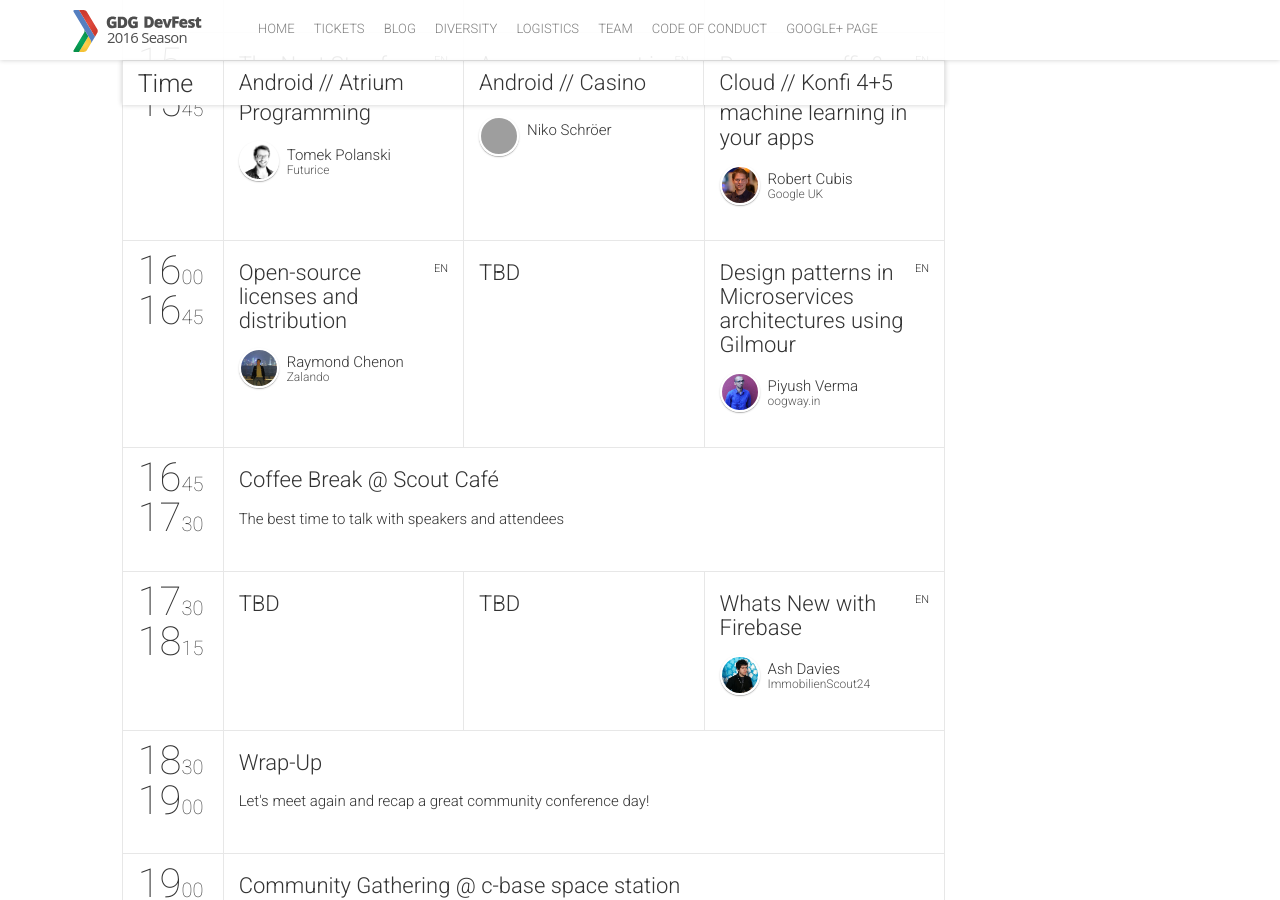
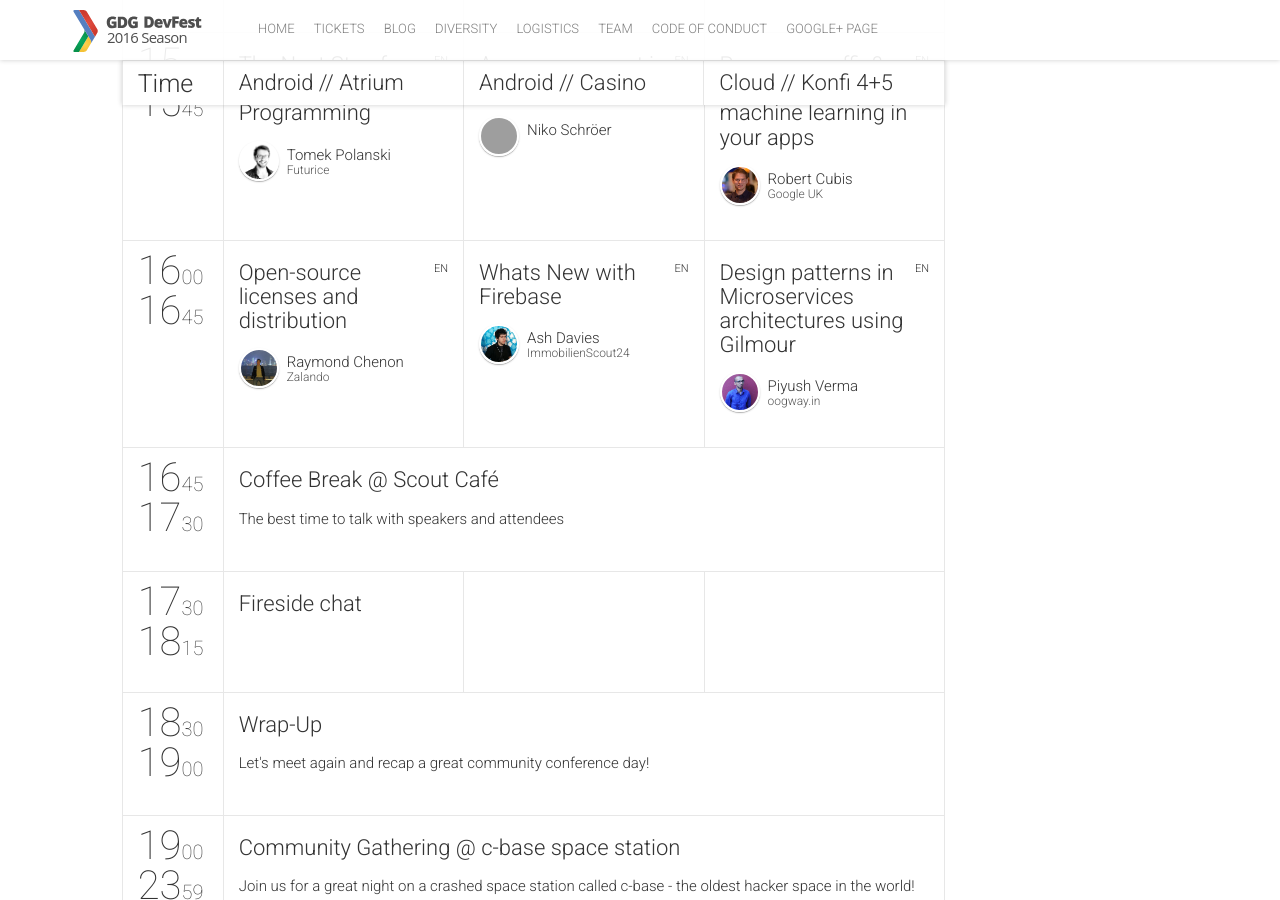
Before and after one commit to devfest-berlin/2016.devfest-berlin.de, a Jekyll site: the page built from schedule.html, in a window 1280 px wide and 900 px high, scrolled down 2617 px. Built offline with Jekyll 4.4.1, drawn with Linux system fonts in a browser that asks for light colours; nearby versions of some CDN libraries; comment, search, counter and statistics services are not loaded; grey boxes are pictures that could not be loaded.

Commit message:
Added Fireside Chat

```diff
--- a/_data/schedule.yml
+++ b/_data/schedule.yml
@@ -83,7 +83,7 @@
     - {
         startTime: "16:00",
         endTime: "16:45",
-        sessionIds: [2007, 9999, 2205]
+        sessionIds: [2007, 2206, 2205]
     }
     - {
         startTime: "16:45",
@@ -93,7 +93,7 @@
     - {
         startTime: "17:30",
         endTime: "18:15",
-        sessionIds: [9999, 9999, 2206]
+        sessionIds: [20007, 9999, 9999]
     }
     - {
         startTime: "18:30",
--- a/_data/sessions.yml
+++ b/_data/sessions.yml
@@ -1,8 +1,8 @@
 -
   id: 9999
-  title: "TBD"
+  title: ""
   place: ""
-  description: "TBD"
+  description: ""
 
 
 #####################
@@ -61,6 +61,12 @@
   place: "c-base space station"
   service: true
   description: "Join us for a great night on a crashed space station called c-base - the oldest hacker space in the world!"
+-
+  id: 20007
+  title: "Fireside chat"
+  place: "Atrium"
+  service: true
+  description: ""
 
 
 #############
```
